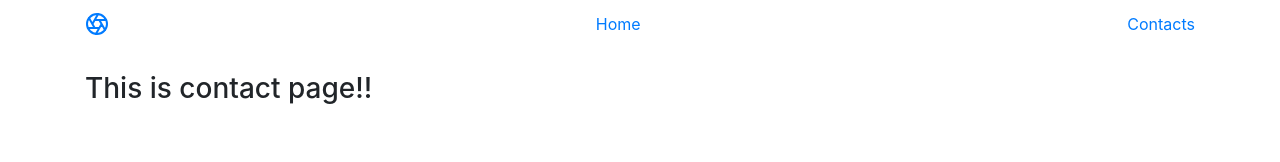
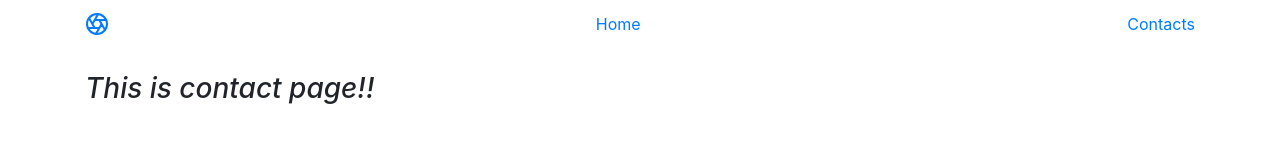
Before and after one commit to Tokscull/SampleB, an Angular app: page /about in a window 1280 px wide. Shown: the top 162 px of the page. Built offline with nearby package versions, Linux system fonts and the light colour scheme.

Commit message:
add ngStyle

```diff
--- a/src/app/components/contacts/contacts.component.html
+++ b/src/app/components/contacts/contacts.component.html
@@ -1,5 +1,5 @@
 <div class="container">
   <br>
-  <h3>This is contact page!!</h3>
+  <h3 [ngStyle]="{'font-style': styleExp}">This is contact page!!</h3>
 
 </div>
--- a/src/app/components/contacts/contacts.component.ts
+++ b/src/app/components/contacts/contacts.component.ts
@@ -6,10 +6,12 @@ import { Component, OnInit } from '@angular/core';
   styleUrls: ['./contacts.component.scss']
 })
 export class ContactsComponent implements OnInit {
+  styleExp: string;
 
   constructor() { }
 
   ngOnInit() {
+    this.styleExp = 'italic';
   }
 
 }
```
